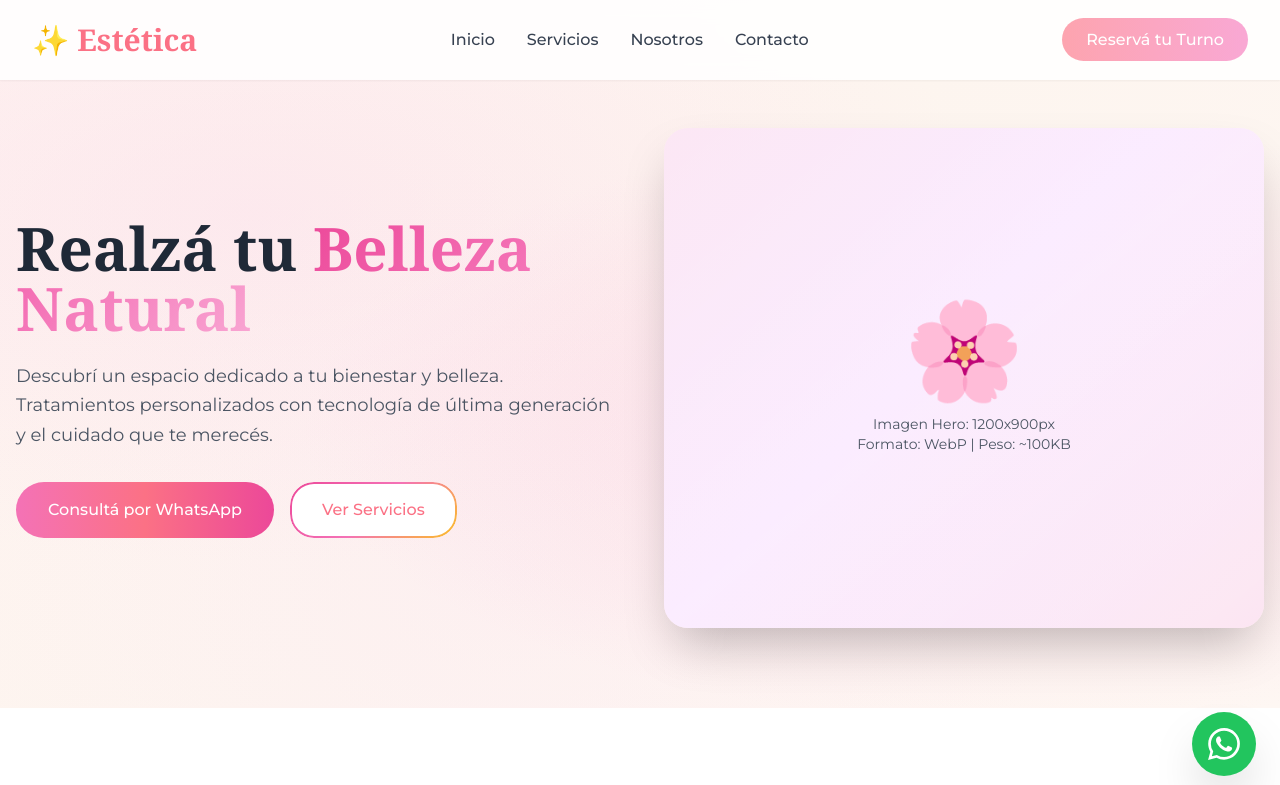
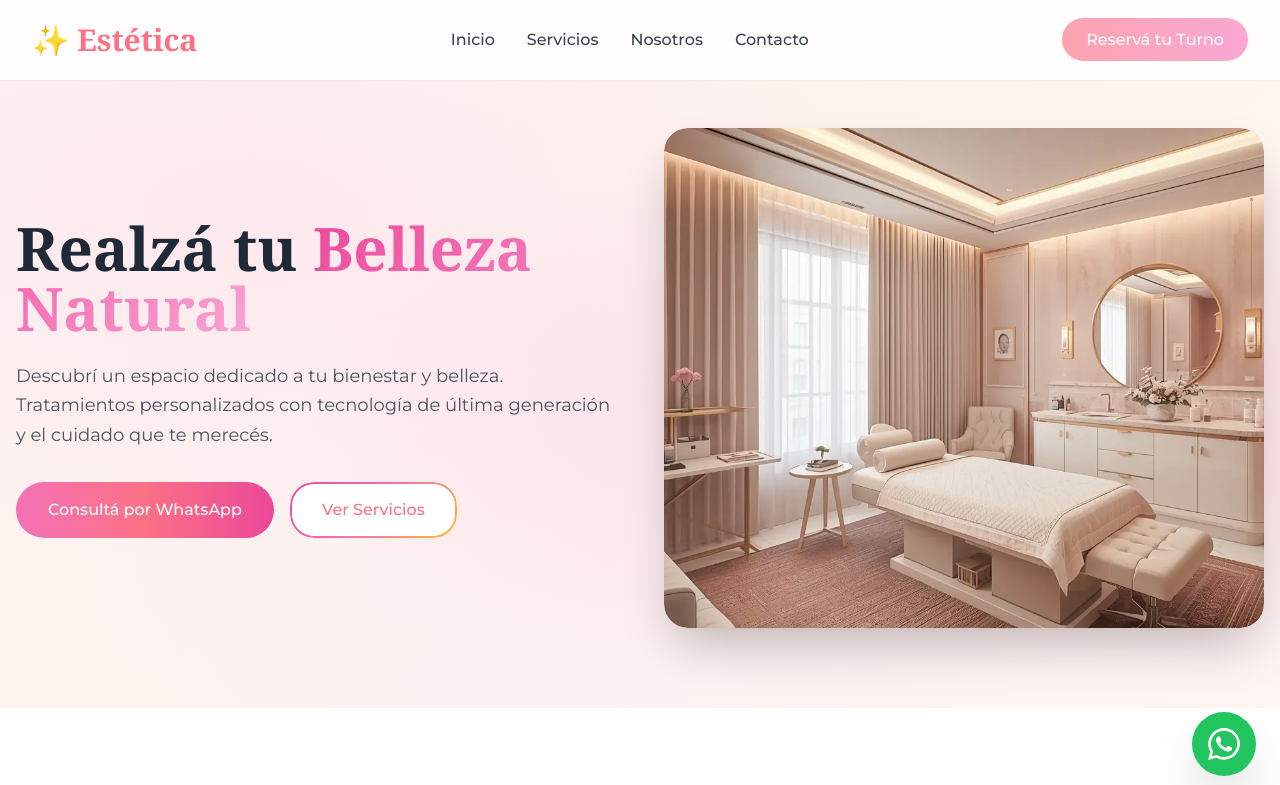
Before and after one commit to P3trusRom4nus/estetica, a plain HTML site: page index.html in a window 1280 px wide. Shown: the top 785 px of the page. Drawn offline with nearby package versions, Linux system fonts and the light colour scheme.

Commit message:
Replace gradient div with image in hero section

```diff
--- a/index.html
+++ b/index.html
@@ -146,14 +146,15 @@
                     </div>
                 </div>
                 <div class="relative">
-                    <div class="gradient-shine rounded-3xl h-96 md:h-[500px] shadow-2xl flex items-center justify-center relative overflow-hidden">
-                        <div class="absolute inset-0 bg-gradient-to-br from-transparent via-white/20 to-transparent"></div>
-                        <div class="text-center relative z-10">
-                            <span class="text-8xl mb-4 block">🌸</span>
-                            <p class="text-gray-600 text-sm px-4">Imagen Hero: 1200x900px<br>Formato: WebP | Peso: ~100KB</p>
-                        </div>
-                    </div>
-                </div>
+    <div class="gradient-shine rounded-3xl h-96 md:h-[500px] shadow-2xl relative overflow-hidden">
+        <img
+            src="https://p3trusrom4nus.github.io/estetica/images/hero.webp"
+            alt="Centro de Estética - Tratamientos de Belleza"
+            class="w-full h-full object-cover rounded-3xl"
+        >
+        <div class="absolute inset-0 bg-gradient-to-br from-transparent via-white/10 to-transparent"></div>
+    </div>
+</div>
             </div>
         </div>
     </section>
```
